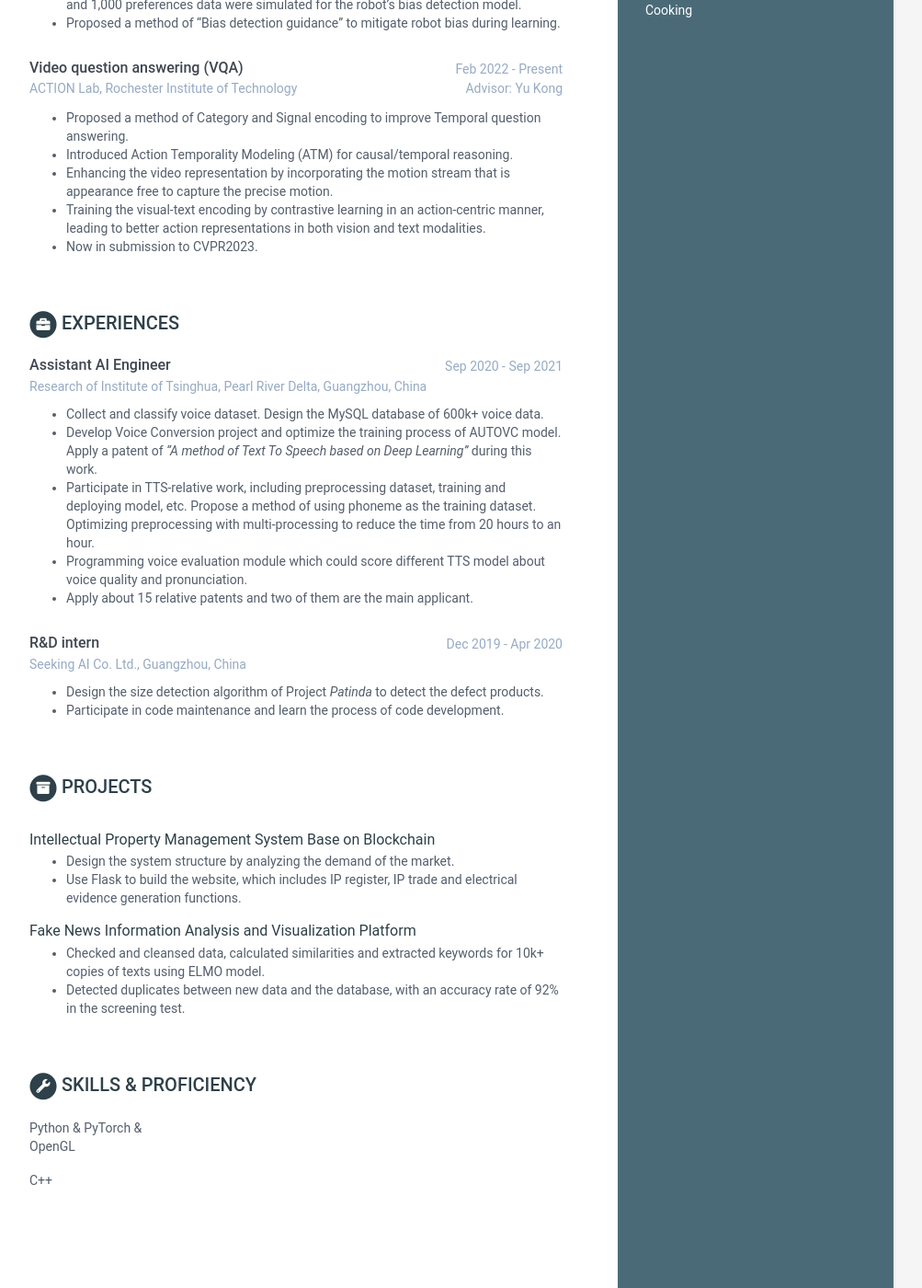
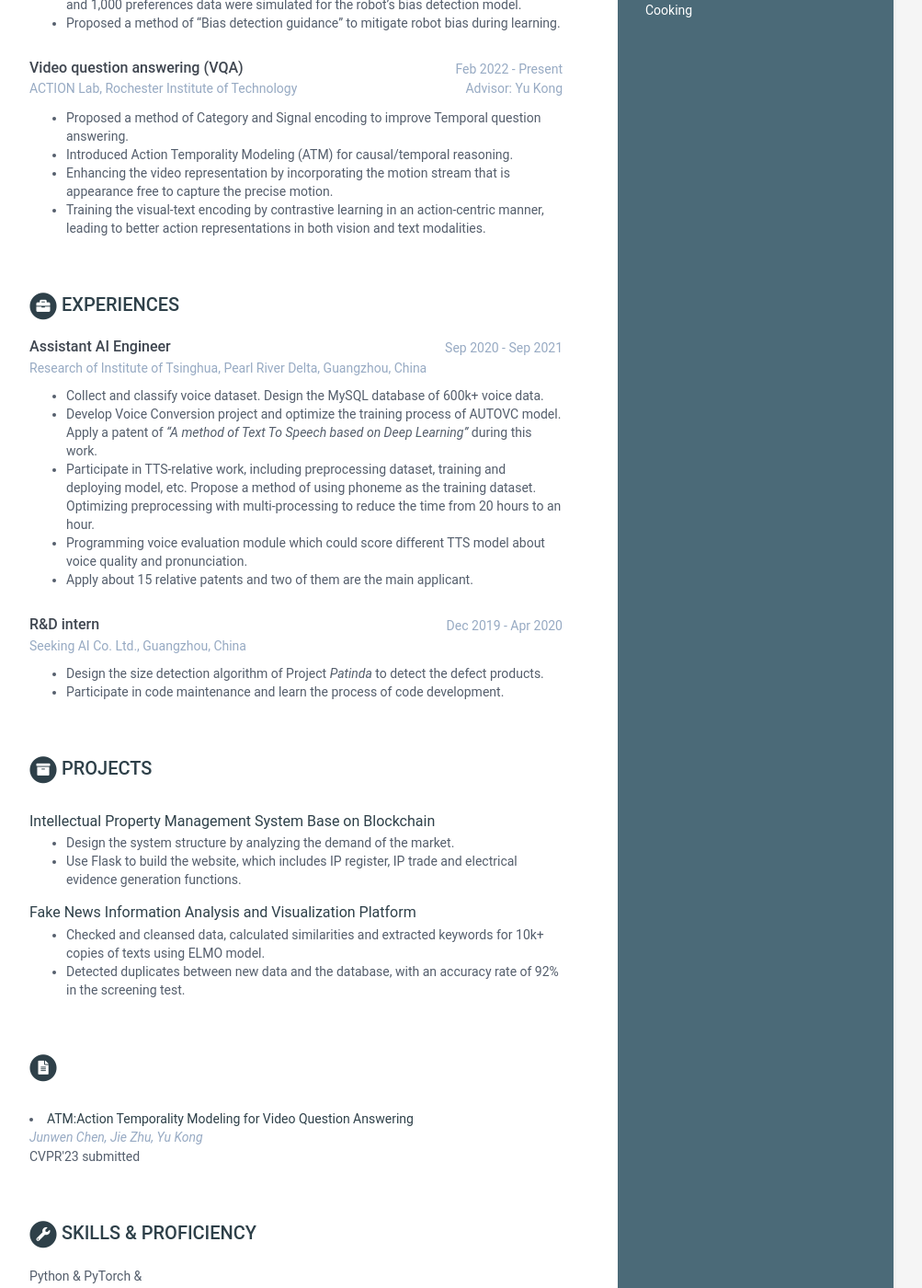
Before and after one commit to jayzhu02/jayzhu02.github.io, a Jekyll site: the page built from index.html, in a window 1280 px wide and 1400 px high, scrolled down 662 px. Shown: the whole window at 92% size, without its empty margins (168-1171 px from the left). Built offline with Jekyll 4.4.1, drawn with Linux system fonts in a browser that asks for light colours; some of the changed text lies outside the part shown.

Commit message:
update pub

```diff
--- a/_data/data.yml
+++ b/_data/data.yml
@@ -66,9 +66,19 @@ education:
           - GPA: Top 30% Ranking
           - Third-tier Merit Scholarship Recipient
 
+publications:
+    title:
+    intro: |
+
+    papers:
+      - title: ATM:Action Temporality Modeling for Video Question Answering
+        link: "#"
+        authors: Junwen Chen, Jie Zhu, Yu Kong
+        conference: CVPR'23 submitted
+
 
 research-experiences:
-    - title: Fairness HRI in restaurant environment
+    - title: Fairness in robot learning
       time: Mar 2022 - Present
       school: Cognitive Robotics and AI Lab (CRAI), Kent State University
       advisor: Rui Liu
@@ -92,7 +102,6 @@ research-experiences:
            the precise motion.
         -  Training the visual-text encoding by contrastive learning in an action-centric manner, leading to better
            action representations in both vision and text modalities.
-        -  Now in submission to CVPR2023.
 
 
 
@@ -139,16 +148,6 @@ projects:
           - Detected duplicates between new data and the database, with an accuracy rate of 92% in the screening test.
 
 
-#publications:
-#    title: Publications
-#    intro: |
-#
-#    papers:
-#      - title: A syntax directed compiler for Algol 60
-#        link: "#"
-#        authors: Edgar T. Irons
-#        conference: "Comm. ACM 4 (1961), 51–55"
-
 skills:
     title: Skills &amp; Proficiency
 
```
Also changed, not shown: 1 other file.
